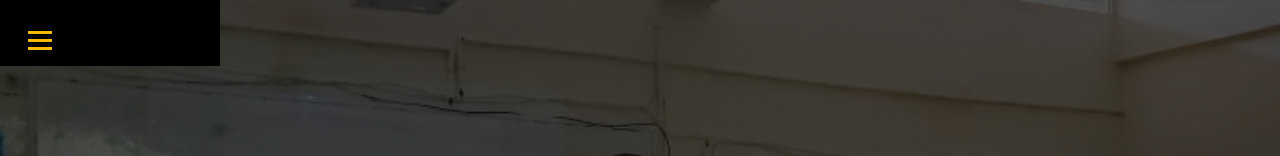
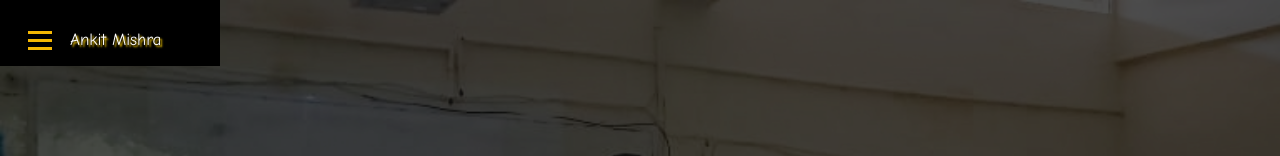
Before and after one commit to AnkitMishraaa/Portfolio, a plain HTML site: page index.html in a window 1280 px wide. Shown: the top 156 px of the page. Drawn offline with Linux system fonts and the light colour scheme; files whose address does not match are found by name.

Commit message:
Name Added index.html

```diff
--- a/index.html
+++ b/index.html
@@ -78,6 +78,7 @@
    			<a class="menu-toggle" href="#"><span>Menu</span></a>
 
 	   		<div class="logo">
+		         <a href="index.html">Ankit Mishra</a>
 		         <a href="index.html"></a>
 		      </div>
 
```
